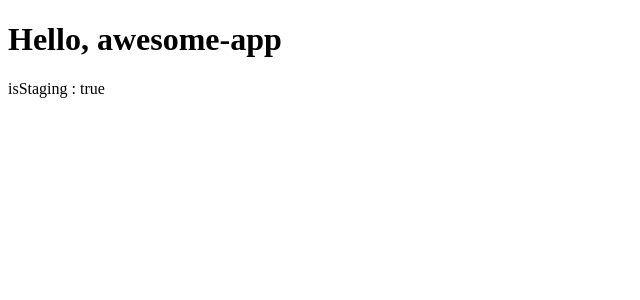
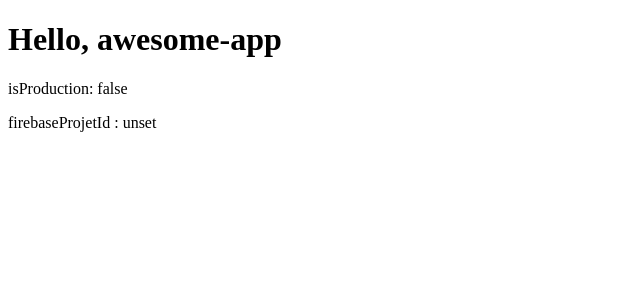
Before and after one commit to Xaadim-Bamba/awesome-app, an Angular app: page / in a window 1280 px wide. Shown: the top 300 px of the page, without its empty margins (0-640 px from the left). Built offline with nearby package versions, Linux system fonts and the light colour scheme; no server answers.

Commit message:
chore(firabase) show production en and projectId

```diff
--- a/src/app/app.component.html
+++ b/src/app/app.component.html
@@ -1,3 +1,4 @@
 <h1>{{ title }}</h1>
-<p> isStaging : {{isStaging}}</p>
+<p> isProduction: {{isProductionEnvironment}}</p>
+<p>firebaseProjetId : {{firebaseProjectId}}</p>
 <router-outlet></router-outlet>
--- a/src/app/app.component.ts
+++ b/src/app/app.component.ts
@@ -11,7 +11,8 @@ import { environment } from '../environments/environment';
   styleUrl: './app.component.scss'
 })
 export class AppComponent {
-  // eslint-disable-next-line @typescript-eslint/no-explicit-any
-  readonly isStaging = !( environment as any).production ;
+  isProductionEnvironment = environment.production ;
+  firebaseProjectId = environment.firebaseConfig.projectId ;
   title = 'Hello, awesome-app';
+
 }
```
